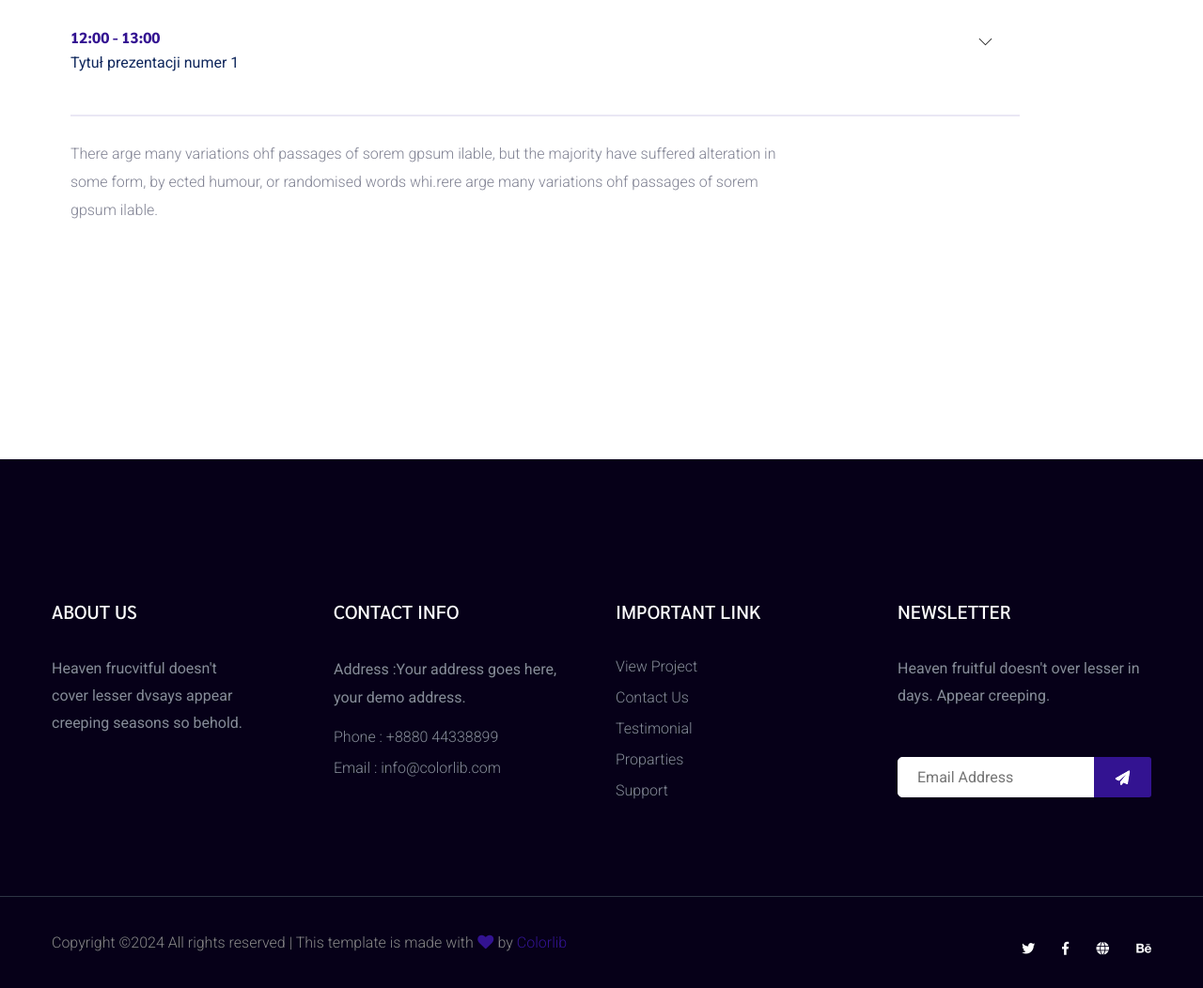
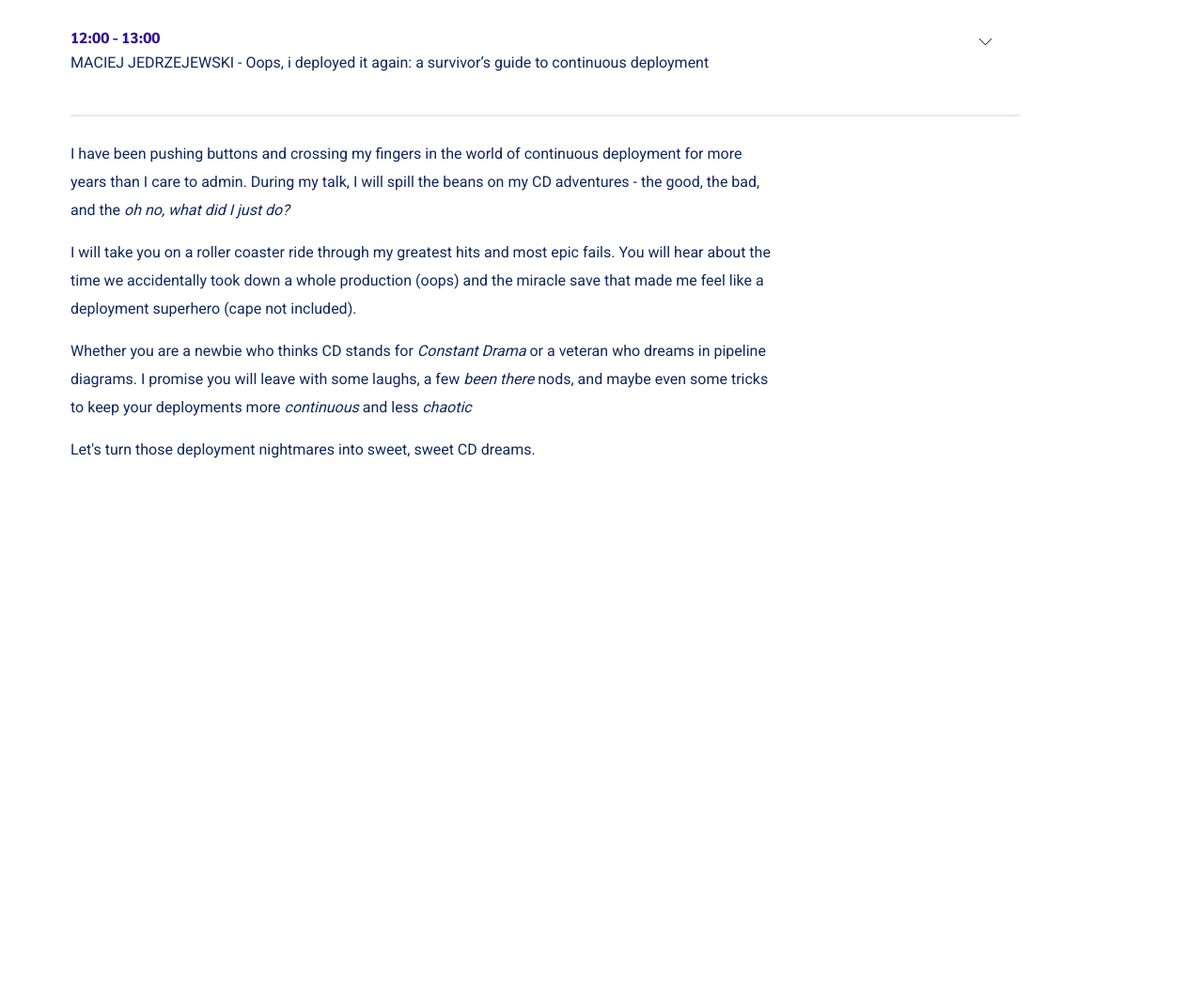
Before and after one commit to szkoladotneta/bdc-devopsdays, a plain HTML site: page index.html in a window 1280 px wide. Shown: the part 3606-4658 px from the top of the page at 94% size. After the commit the page ends 4365 px from the top, so only its background shows below. Drawn offline with Linux system fonts and the light colour scheme.

Commit message:
removed footer, added MJ to agenda

```diff
--- a/index.html
+++ b/index.html
@@ -385,13 +385,16 @@
                                             <h2 class="mb-0">
                                                 <a href="#" class="btn-link collapsed" data-toggle="collapse" data-target="#collapseTwo" aria-expanded="false" aria-controls="collapseTwo">
                                                     <span>12:00 - 13:00</span>
-                                                    <p>Tytuł prezentacji numer 1</p>
+                                                    <p>MACIEJ JEDRZEJEWSKI - Oops, i deployed it again: a survivor’s guide to continuous deployment</p>
                                                 </a>
                                             </h2>
                                         </div>
                                         <div id="collapseTwo" class="collapse show" aria-labelledby="headingTwo" data-parent="#accordionExample">
                                             <div class="card-body">
-                                                There arge many variations ohf passages of sorem gpsum ilable, but the majority have suffered alteration in some form, by ected humour, or randomised words whi.rere arge many variations ohf passages of sorem gpsum ilable.
+                                                <p>I have been pushing buttons and crossing my fingers in the world of continuous deployment for more years than I care to admin. During my talk, I will spill the beans on my CD adventures - the good, the bad, and the <i>oh no, what did I just do?</i></p>
+                                                <p>I will take you on a roller coaster ride through my greatest hits and most epic fails. You will hear about the time we accidentally took down a whole production (oops) and the miracle save that made me feel like a deployment superhero (cape not included).</p>
+                                                <p>Whether you are a newbie who thinks CD stands for <i>Constant Drama</i> or a veteran who dreams in pipeline diagrams. I promise you will leave with some laughs, a few <i>been there</i> nods, and maybe even some tricks to keep your deployments more <i>continuous</i> and less <i>chaotic</i></p>
+                                                <p>Let's turn those deployment nightmares into sweet, sweet CD dreams.</p>
                                             </div>
                                         </div>
                                     </div>
@@ -566,106 +569,7 @@
     -->
     <!-- Brand Area End-->
     </main>
-    <footer>
-        <!-- Footer Start-->
-        <div class="footer-area footer-padding">
-            <div class="container">
-                <div class="row d-flex justify-content-between">
-                    <div class="col-xl-3 col-lg-3 col-md-4 col-sm-6">
-                       <div class="single-footer-caption mb-50">
-                         <div class="single-footer-caption mb-30">
-                             <div class="footer-tittle">
-                                 <h4>About Us</h4>
-                                 <div class="footer-pera">
-                                     <p>Heaven frucvitful doesn't cover lesser dvsays appear creeping seasons so behold.</p>
-                                </div>
-                             </div>
-                         </div>
-                       </div>
-                    </div>
-                    <div class="col-xl-3 col-lg-3 col-md-4 col-sm-5">
-                        <div class="single-footer-caption mb-50">
-                            <div class="footer-tittle">
-                                <h4>Contact Info</h4>
-                                <ul>
-                                    <li>
-                                        <p>Address :Your address goes here, your demo address.</p>
-                                    </li>
-                                    <li><a href="#">Phone : +8880 44338899</a></li>
-                                    <li><a href="#">Email : info@colorlib.com</a></li>
-                                </ul>
-                            </div>
-                        </div>
-                    </div>
-                    <div class="col-xl-3 col-lg-3 col-md-4 col-sm-5">
-                        <div class="single-footer-caption mb-50">
-                            <div class="footer-tittle">
-                                <h4>Important Link</h4>
-                                <ul>
-                                    <li><a href="#"> View Project</a></li>
-                                    <li><a href="#">Contact Us</a></li>
-                                    <li><a href="#">Testimonial</a></li>
-                                    <li><a href="#">Proparties</a></li>
-                                    <li><a href="#">Support</a></li>
-                                </ul>
-                            </div>
-                        </div>
-                    </div>
-                    <div class="col-xl-3 col-lg-3 col-md-6 col-sm-5">
-                        <div class="single-footer-caption mb-50">
-                            <div class="footer-tittle">
-                                <h4>Newsletter</h4>
-                                <div class="footer-pera footer-pera2">
-                                 <p>Heaven fruitful doesn't over lesser in days. Appear creeping.</p>
-                             </div>
-                             <!-- Form -->
-                             <div class="footer-form" >
-                                 <div id="mc_embed_signup">
-                                     <form target="_blank" action="https://spondonit.us12.list-manage.com/subscribe/post?u=1462626880ade1ac87bd9c93a&amp;id=92a4423d01"
-                                     method="get" class="subscribe_form relative mail_part">
-                                         <input type="email" name="email" id="newsletter-form-email" placeholder="Email Address"
-                                         class="placeholder hide-on-focus" onfocus="this.placeholder = ''"
-                                         onblur="this.placeholder = ' Email Address '">
-                                         <div class="form-icon">
-                                             <button type="submit" name="submit" id="newsletter-submit"
-                                             class="email_icon newsletter-submit button-contactForm"><img src="assets/img/gallery/form.png" alt=""></button>
-                                         </div>
-                                         <div class="mt-10 info"></div>
-                                     </form>
-                                 </div>
-                             </div>
-                            </div>
-                        </div>
-                    </div>
-                </div>
-            </div>
-        </div>
-        <!-- footer-bottom area -->
-        <div class="footer-bottom-area footer-bg">
-            <div class="container">
-                <div class="footer-border">
-                     <div class="row d-flex justify-content-between align-items-center">
-                         <div class="col-xl-10 col-lg-8 ">
-                             <div class="footer-copy-right">
-                                 <p><!-- Link back to Colorlib can't be removed. Template is licensed under CC BY 3.0. -->
-  Copyright &copy;<script>document.write(new Date().getFullYear());</script> All rights reserved | This template is made with <i class="fa fa-heart" aria-hidden="true"></i> by <a href="https://colorlib.com" target="_blank">Colorlib</a>
-  <!-- Link back to Colorlib can't be removed. Template is licensed under CC BY 3.0. --></p>
-                             </div>
-                         </div>
-                         <div class="col-xl-2 col-lg-4">
-                             <div class="footer-social f-right">
-                                <a href="#"><i class="fab fa-twitter"></i></a>
-                                <a href="https://www.facebook.com/sai4ull"><i class="fab fa-facebook-f"></i></a>
-                                <a href="#"><i class="fas fa-globe"></i></a>
-                                <a href="#"><i class="fab fa-behance"></i></a>
-                             </div>
-                         </div>
-                     </div>
-                </div>
-            </div>
-        </div>
-        <!-- Footer End-->
-    </footer>
+
     <!-- Scroll Up -->
     <div id="back-top" >
         <a title="Go to Top" href="#"> <i class="fas fa-level-up-alt"></i></a>
```
